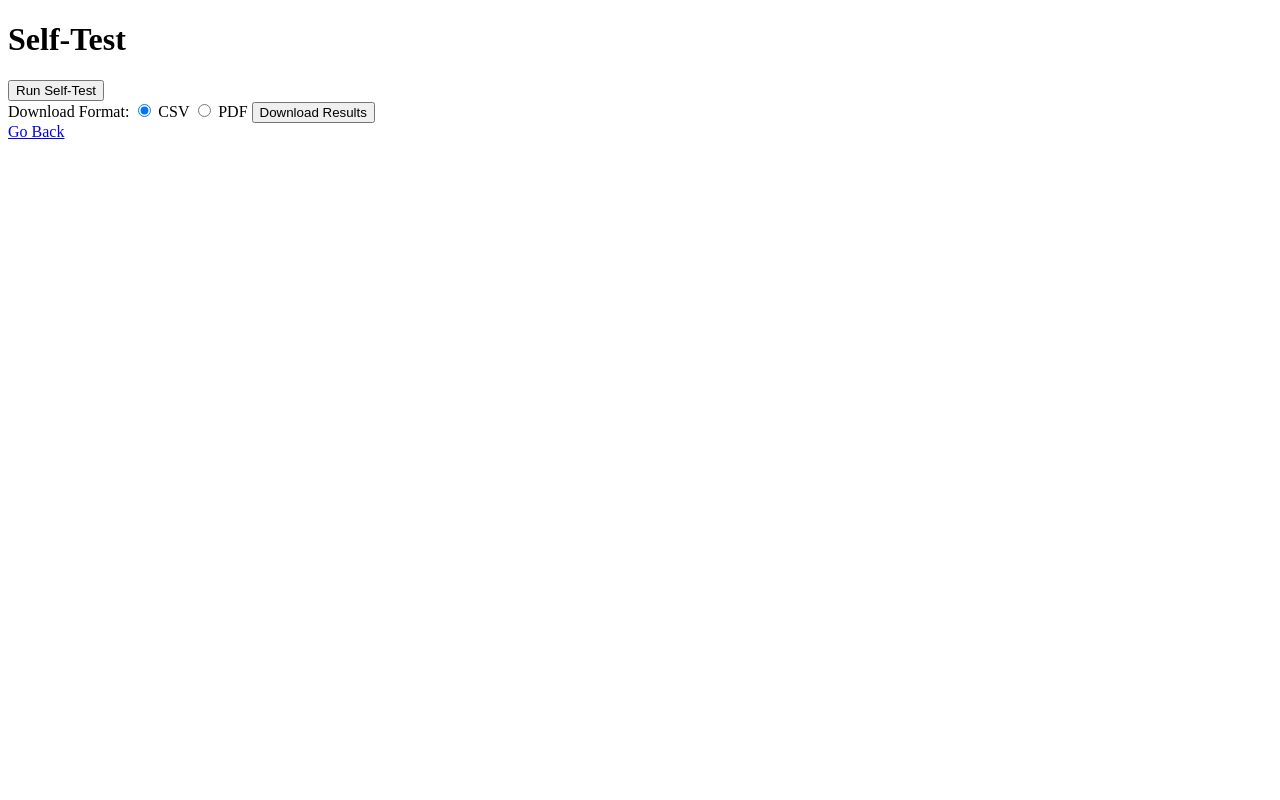
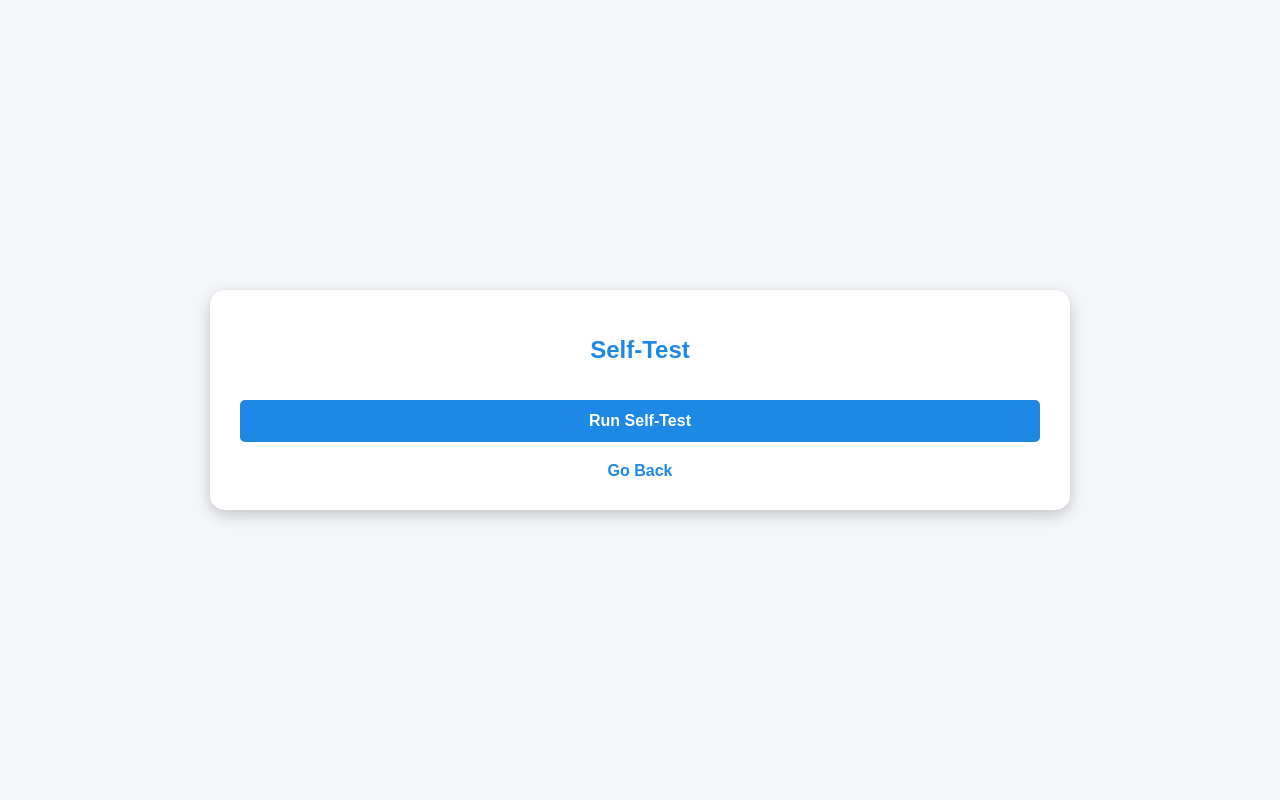
Before and after one commit to ms26961/Jangi, a Flask app: template 400v1/templates/self_test.html in a window 1280 px wide. Run offline with Flask 3, Linux system fonts and the light colour scheme; the template is opened without the code that fills it, so the values that code supplies are empty.

Commit message:
Update self_test.html

```diff
--- a/400v1/templates/self_test.html
+++ b/400v1/templates/self_test.html
@@ -2,7 +2,102 @@
 <html lang="en">
 <head>
     <meta charset="UTF-8">
+    <meta name="viewport" content="width=device-width, initial-scale=1.0">
     <title>Self-Test</title>
+    <style>
+        :root {
+            --bg-color: #f4f6f9;
+            --text-color: #333;
+            --primary-color: #1e88e5;
+            --secondary-color: #005cb2;
+            --card-bg: #ffffff;
+        }
+
+        body {
+            font-family: 'Arial', sans-serif;
+            margin: 0;
+            padding: 0;
+            background-color: var(--bg-color);
+            color: var(--text-color);
+            display: flex;
+            justify-content: center;
+            align-items: center;
+            min-height: 100vh;
+            transition: background-color 0.3s, color 0.3s;
+        }
+
+        .container {
+            width: 90%;
+            max-width: 800px;
+            background-color: var(--card-bg);
+            border-radius: 15px;
+            padding: 30px;
+            box-shadow: 0px 5px 15px rgba(0, 0, 0, 0.2);
+            position: relative;
+        }
+
+        h1 {
+            font-size: 24px;
+            font-weight: bold;
+            color: var(--primary-color);
+            text-align: center;
+        }
+
+        button {
+            width: 100%;
+            padding: 12px;
+            margin-top: 20px;
+            font-size: 16px;
+            font-weight: bold;
+            color: #fff;
+            background-color: var(--primary-color);
+            border: none;
+            border-radius: 5px;
+            cursor: pointer;
+            transition: background-color 0.3s ease;
+        }
+
+        button:hover {
+            background-color: var(--secondary-color);
+        }
+
+        table {
+            width: 100%;
+            margin-top: 20px;
+            border-collapse: collapse;
+        }
+
+        th, td {
+            padding: 10px;
+            border: 1px solid #ddd;
+            text-align: center;
+        }
+
+        th {
+            background-color: var(--primary-color);
+            color: #fff;
+        }
+
+        .link-container {
+            text-align: center;
+            margin-top: 20px;
+        }
+
+        .link-container a {
+            color: var(--primary-color);
+            text-decoration: none;
+            font-weight: bold;
+            transition: color 0.3s ease;
+        }
+
+        .link-container a:hover {
+            color: var(--secondary-color);
+        }
+
+        .results-container {
+            margin-top: 20px;
+        }
+    </style>
     <script>
         function runSelfTest() {
             fetch('/run_self_test', { method: 'POST' })
@@ -10,7 +105,6 @@
                 .then(data => {
                     const resultsDiv = document.getElementById('results');
                     resultsDiv.innerHTML = '<h2>Self-Test Results</h2>';
-
                     data.forEach(group => {
                         let resultTable = `<h3>${group["Multiplexer"]}</h3>`;
                         resultTable += '<table><tr><th>Sensor ID</th><th>Value</th></tr>';
@@ -31,15 +125,13 @@
     </script>
 </head>
 <body>
-    <h1>Self-Test</h1>
-    <button onclick="runSelfTest()">Run Self-Test</button>
-    <div id="results"></div>
-    <form action="/download_self_test" method="post">
-        <label>Download Format:</label>
-        <input type="radio" name="download_format" value="csv" checked> CSV
-        <input type="radio" name="download_format" value="pdf"> PDF
-        <button type="submit">Download Results</button>
-    </form>
-    <a href="/">Go Back</a>
+    <div class="container">
+        <h1>Self-Test</h1>
+        <button onclick="runSelfTest()">Run Self-Test</button>
+        <div id="results" class="results-container"></div>
+        <div class="link-container">
+            <a href="/">Go Back</a>
+        </div>
+    </div>
 </body>
 </html>
```
